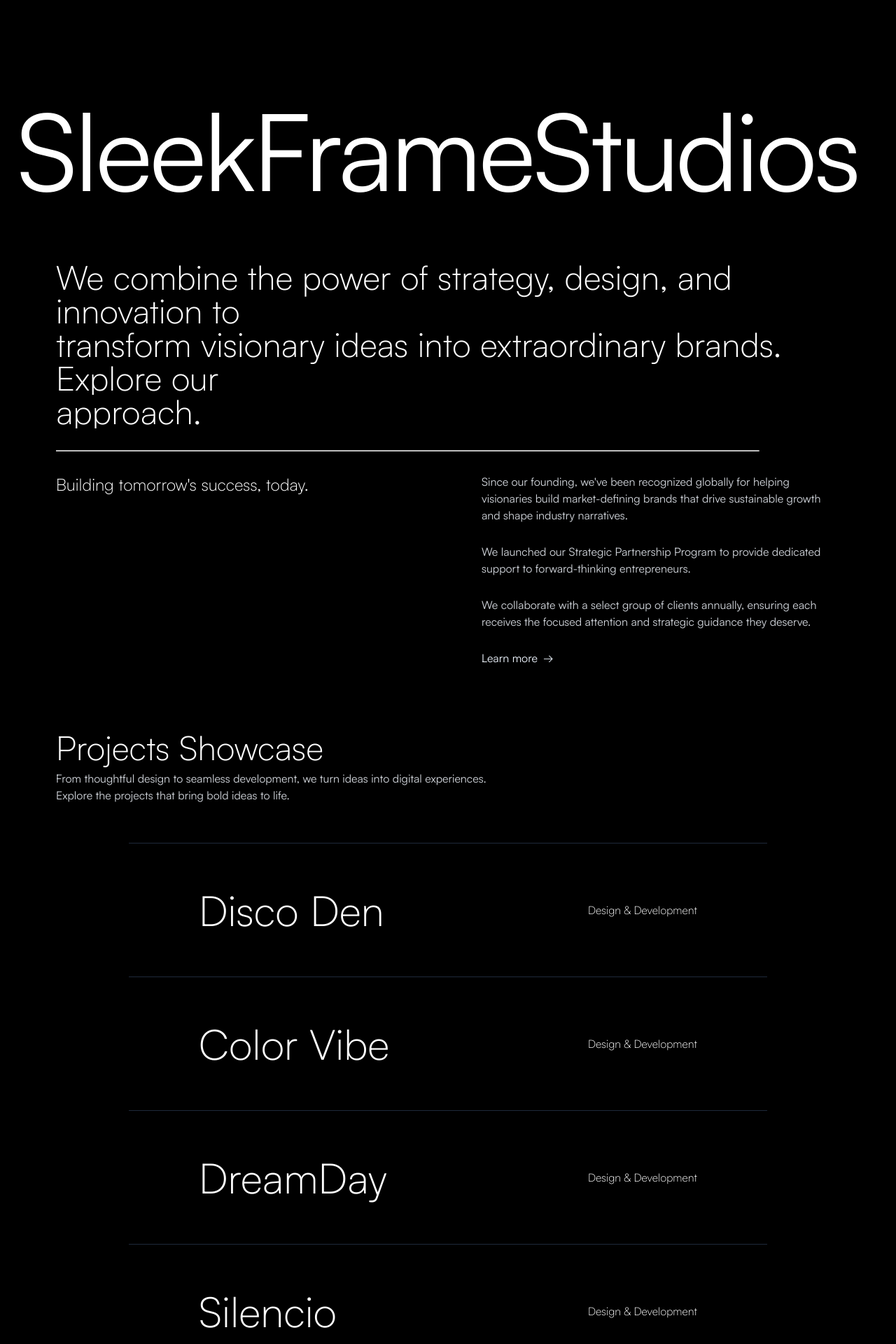
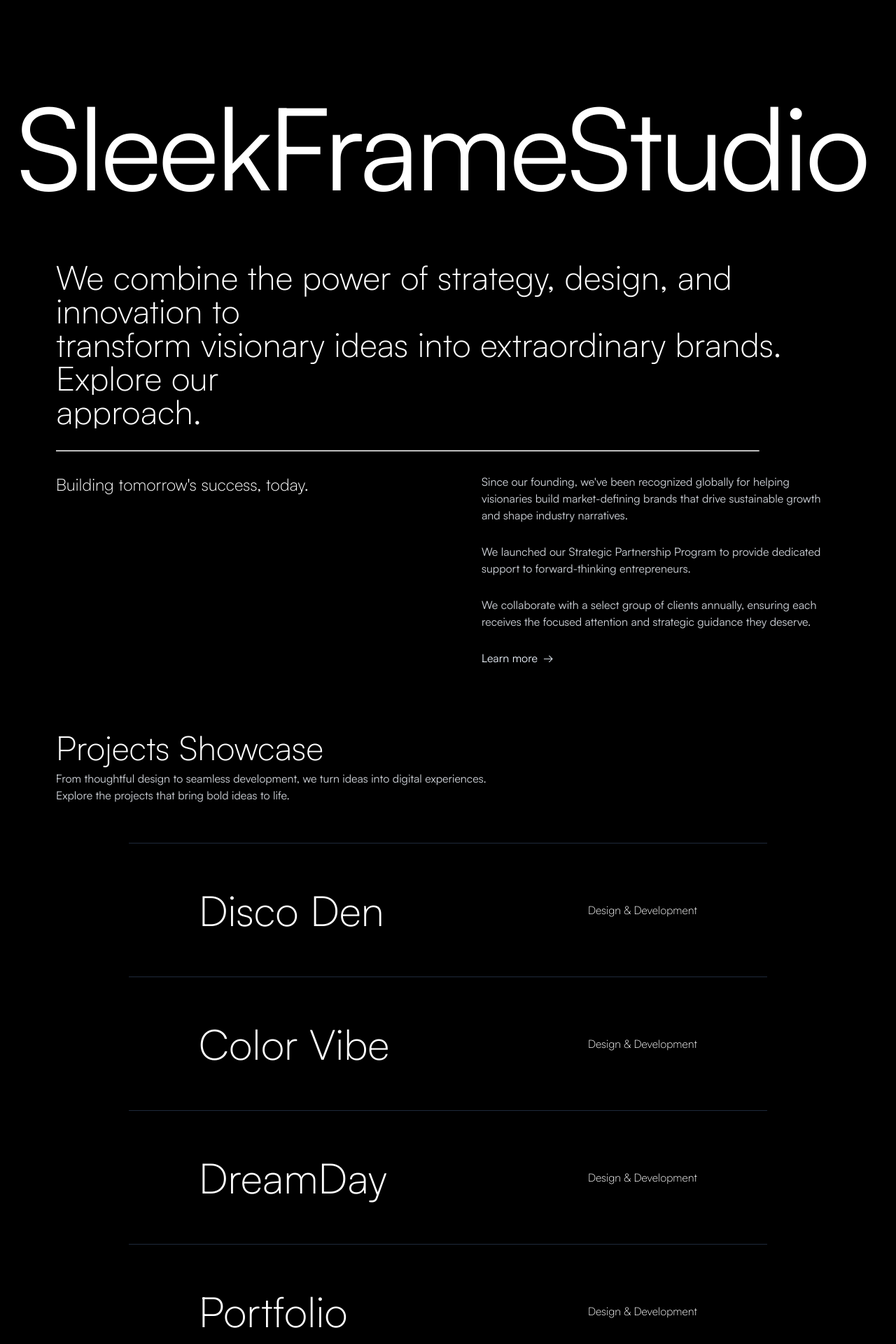
Before and after one commit to karan1310-bit/sleek, a Next.js app: page / in a window 1280 px wide. Shown: the part 500-2420 px from the top of the page at 70% size. Built offline with nearby package versions, Linux system fonts and the light colour scheme; grey boxes are pictures that could not be loaded.

Commit message:
final commit for now

```diff
--- a/components/Content.jsx
+++ b/components/Content.jsx
@@ -24,7 +24,7 @@ export default function Content() {
 
       return (
           <div className='flex px-6 md:px-12 lg:px-16 flex-col md:flex-row bottom-0 justify-between items-start gap-2 sm:gap-4 overflow-hidden'>
-              <h1 className='text-[8vw] md:text-[7vw] font-extrabold lg:text-[8vw] uppercase leading-tight'>SleekFrameStudios
+              <h1 className='text-[8vw] md:text-[7vw] font-extrabold lg:text-[8.5vw] uppercase leading-tight'>SleekFrameStudio
               </h1>
               <p className='font-extralight'>©copyright 2025</p>
           </div>
@@ -44,6 +44,7 @@ export default function Content() {
                   <h3 className='mb-2 hover-btn uppercase w-fit text-[#ffffff80]'>Contact</h3>
                   <p className='font-extralight'>+1 (778) 961-0904</p>
                   <p className='font-extralight'>sleekframe@gmail.com</p>
+                  <p className='font-extralight'>12921 111Ave Surrey BC</p>
                   <p className='font-extralight'>Linkedin</p>
                   <p className='font-extralight'>Instagram</p>
               </div>
--- a/components/Hero.jsx
+++ b/components/Hero.jsx
@@ -25,7 +25,7 @@ const Hero = () => {
   }, []);
 
   const h3Lines = [
-    "At SleekFrameStudios, ",
+    "At SleekFrameStudio, ",
     "we create immersive ",
     "digital experiences that ",
     "bring purposeful brands to life.",
@@ -83,10 +83,10 @@ const Hero = () => {
 
       <div id="hero" className="w-full absolute bottom-10 sm:bottom-8 px-6 md:bottom-6 lg:bottom-2 left-0">
         <h1
-          className="overflow-hidden text-[11.2vw] md:text-[12vw] font-normal tracking-tight leading-none whitespace-nowrap"
+          className="overflow-hidden text-[11.2vw] md:text-[12vw] lg:text-[12.8vw] font-normal tracking-tight leading-none whitespace-nowrap"
           ref={heroRef}
         >
-          SleekFrameStudios
+          SleekFrameStudio
         </h1>
       </div>
     </div>
--- a/components/Showcase.jsx
+++ b/components/Showcase.jsx
@@ -19,7 +19,7 @@ const projects = [
     color: "#000000",
   },
   {
-    title: "Silencio",
+    title: "Portfolio",
     src: "silencio.png",
     color: "#000000",
   },
--- a/components/parallex/Card.jsx
+++ b/components/parallex/Card.jsx
@@ -29,18 +29,12 @@ const ResponsiveCard = ({ i, title, description, src, url, color, progress, rang
         <div className="flex flex-col md:flex-row h-full mt-8 sm:mt-6 md:mt-[50px] gap-4 sm:gap-6 md:gap-[50px]">
           {/* Description Section */}
           <div className="w-full md:w-[40%] lg:w-[40%] relative lg:top-[10%]">
-            <p className="text-base sm:text-base md:text-xl first-letter:text-lg sm:first-letter:text-xl md:first-letter:text-[28px] first-letter:font-['Title']">
+            <p className="text-base sm:text-base md:text-xl first-letter:text-lg sm:first-letter:text-xl md:first-letter:text-[28px]">
               {description}
             </p>
 
             <span className="flex items-center gap-[5px] mt-4 md:mt-0">
-              <a
-                href={url}
-                target="_blank"
-                className="text-xs cursor-pointer"
-              >
-                See more
-              </a>
+
               <svg
                 width="22"
                 height="12"
```
